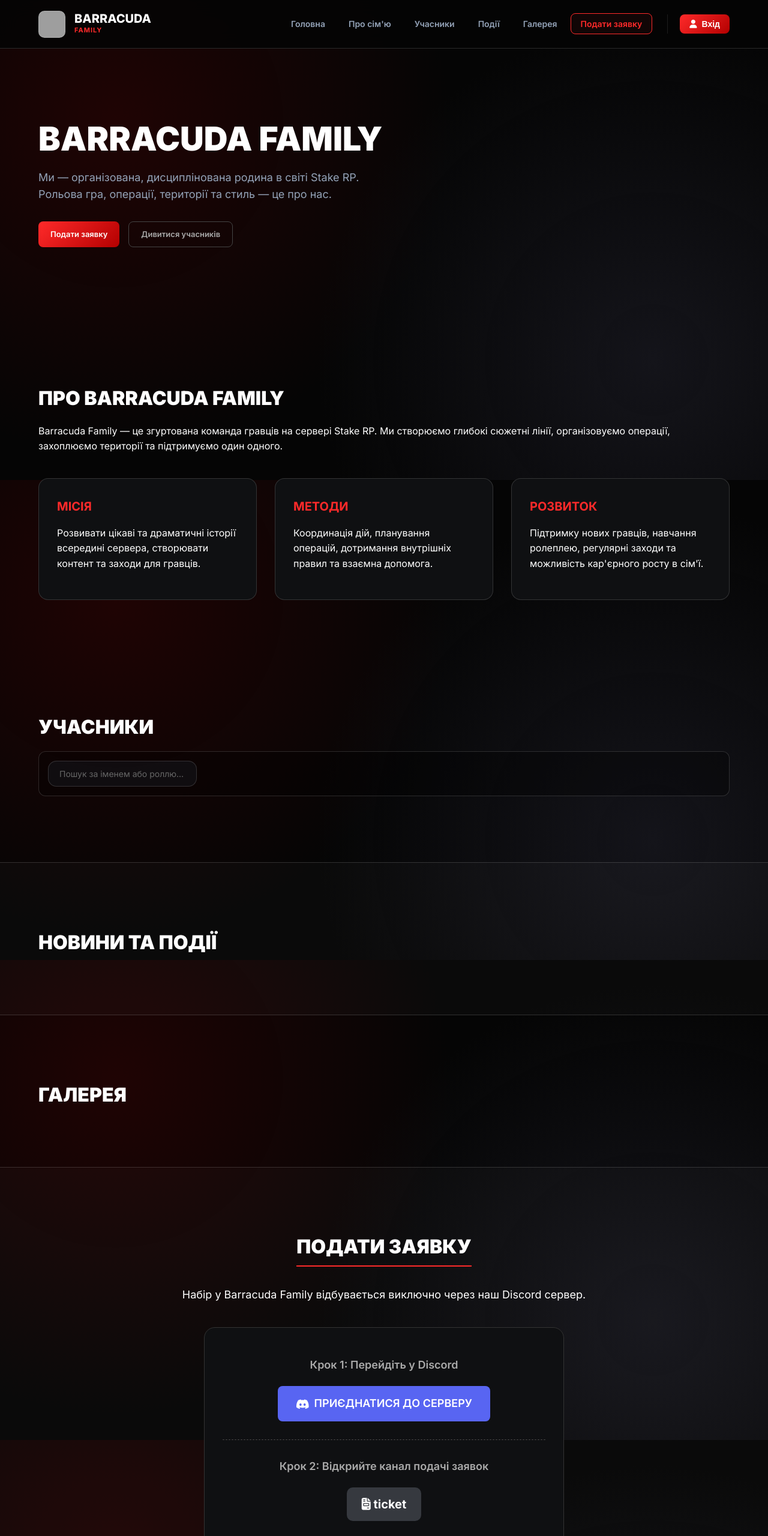
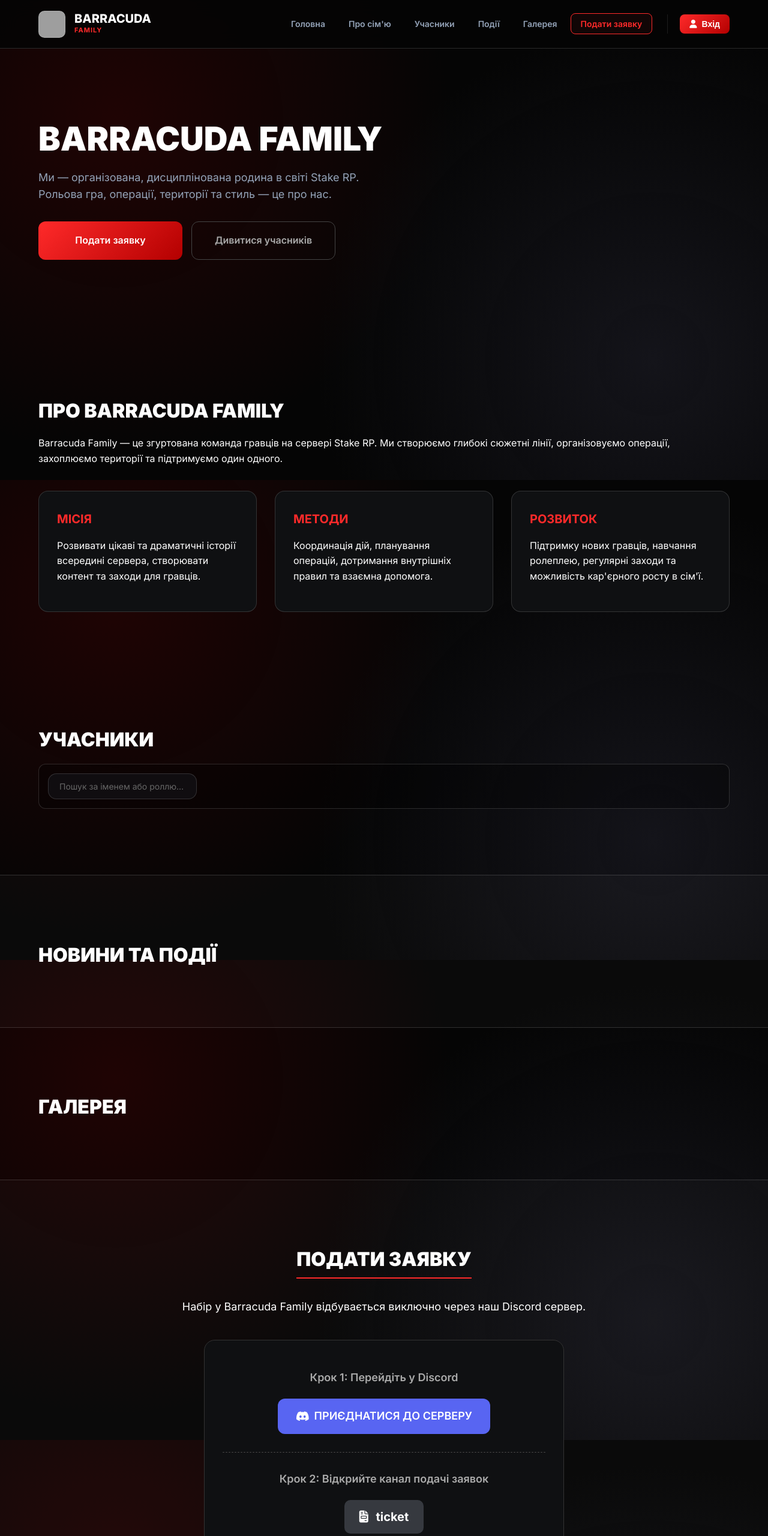
Before and after one commit to smartotak80-sys/project-management, a website: page public/index.html in a window 1280 px wide. Shown: the top 2560 px of the page at 60% size. Drawn offline with Linux system fonts and the light colour scheme; no server answers; grey boxes are pictures that could not be loaded; a web font is replaced by a local one.

Commit message:
Update index.html

```diff
--- a/public/index.html
+++ b/public/index.html
@@ -45,8 +45,8 @@
             <h1>Barracuda Family</h1>
             <p class="lead">Ми — організована, дисциплінована родина в світі Stake RP. Рольова гра, операції, території та стиль — це про нас.</p>
             <div style="display:flex; gap:15px;">
-              <a href="#apply" class="btn btn-primary">Подати заявку</a>
-              <a href="#members" class="btn btn-outline">Дивитися учасників</a>
+              <a href="#apply" class="btn btn-primary btn-large">Подати заявку</a>
+              <a href="#members" class="btn btn-outline btn-large">Дивитися учасників</a>
             </div>
           </div>
         </div>
@@ -110,7 +110,7 @@
             <p style="color:#aaa; font-size:18px; font-weight:600; margin-bottom:20px;">
               Крок 1: Перейдіть у Discord
             </p>
-            <a href="https://discord.gg/CxYnyKeb" target="_blank" class="btn btn-primary" style="background:#5865F2; border:none; padding: 15px 30px; font-size: 18px;">
+            <a href="https://discord.gg/CxYnyKeb" target="_blank" class="btn btn-primary btn-large" style="background:#5865F2; border:none; padding: 15px 30px; font-size: 18px;">
               <i class="fa-brands fa-discord"></i> ПРИЄДНАТИСЯ ДО СЕРВЕРУ
             </a>
 
@@ -121,7 +121,7 @@
             </p>
 
             <div style="display:inline-block; background:#36393f; padding:12px 25px; border-radius:10px; font-size:20px; font-weight:700; color:#fff;">
-              <i class="fa-solid fa-file-invoice"></i> ticket
+              <i class="fa-solid fa-file-invoice" style="margin-right: 8px;"></i> ticket
             </div>
 
             <p style="color:#888; font-size:14px; margin-top:20px;">
@@ -133,7 +133,7 @@
     </main>
 
     <footer style="padding:40px 0; text-align:center; border-top:1px solid #222; margin-top:50px;">
-      <div class="container"><p style="color:#555;">© <span id="year"></span> Barakuda Family — Stake RP. Всі права захищені.</p></div>
+      <div class="container"><p style="color:#555;">© <span id="year"></span> Barracuda Family.</p></div>
     </footer>
   </div>
 
```
